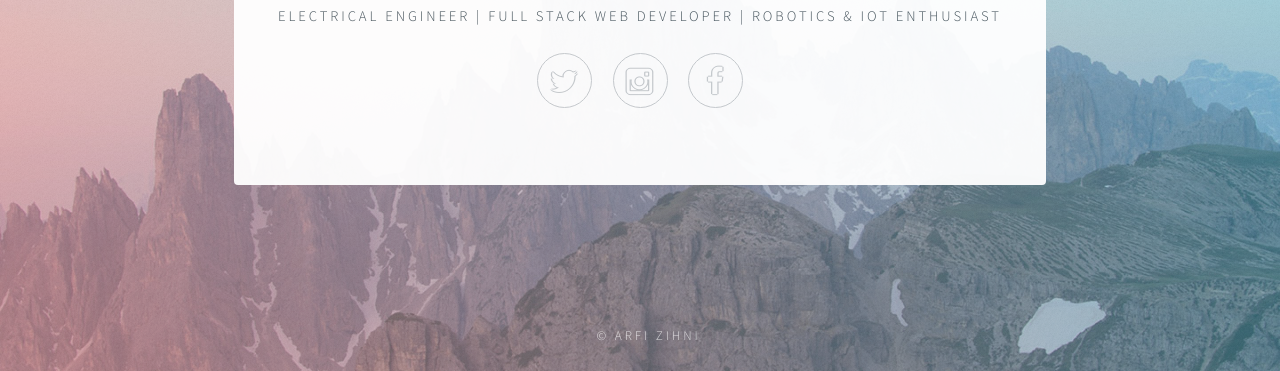
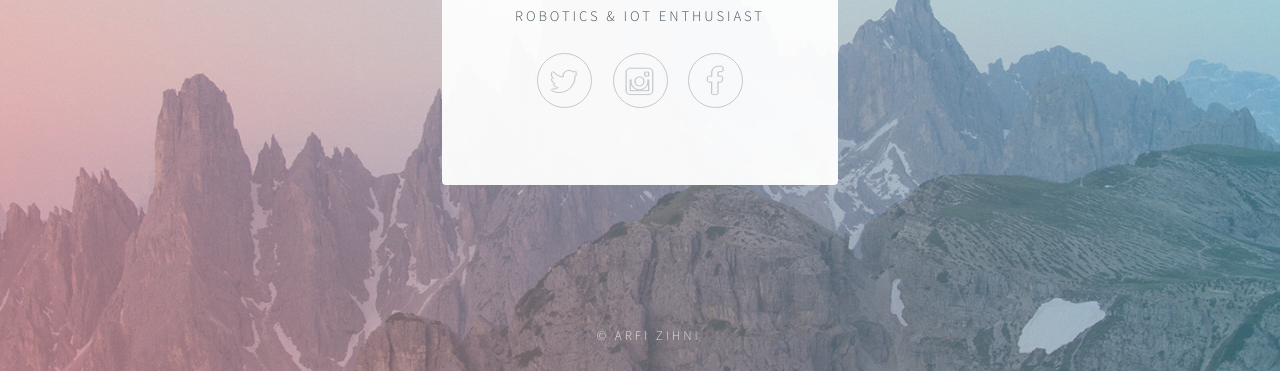
Before and after one commit to arfizhn/index, a plain HTML site: page index.html in a window 1280 px wide. Shown: the part 429-800 px from the top of the page. Drawn offline with Linux system fonts and the light colour scheme.

Commit message:
Update index.html

```diff
--- a/index.html
+++ b/index.html
@@ -25,7 +25,7 @@
 						<header>
 							<span class="avatar"><img src="images/avatar.jpg" alt="" /></span>
 							<h1>Arfi Zihni</h1>
-							<p>Electrical Engineer | Full Stack Web Developer | Robotics & IoT Enthusiast</p>
+							<p>Robotics & IoT Enthusiast</p>
 						</header>
 						<!--
 						<hr />
```
